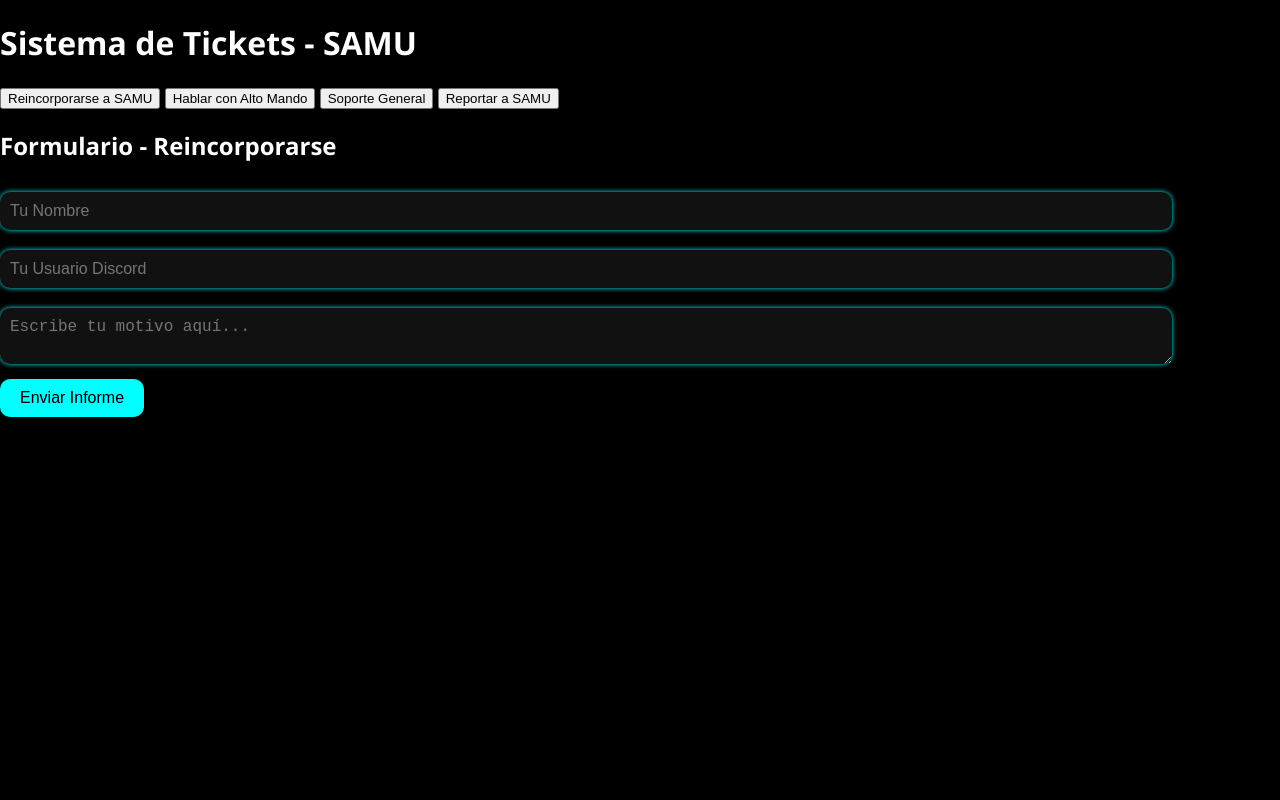
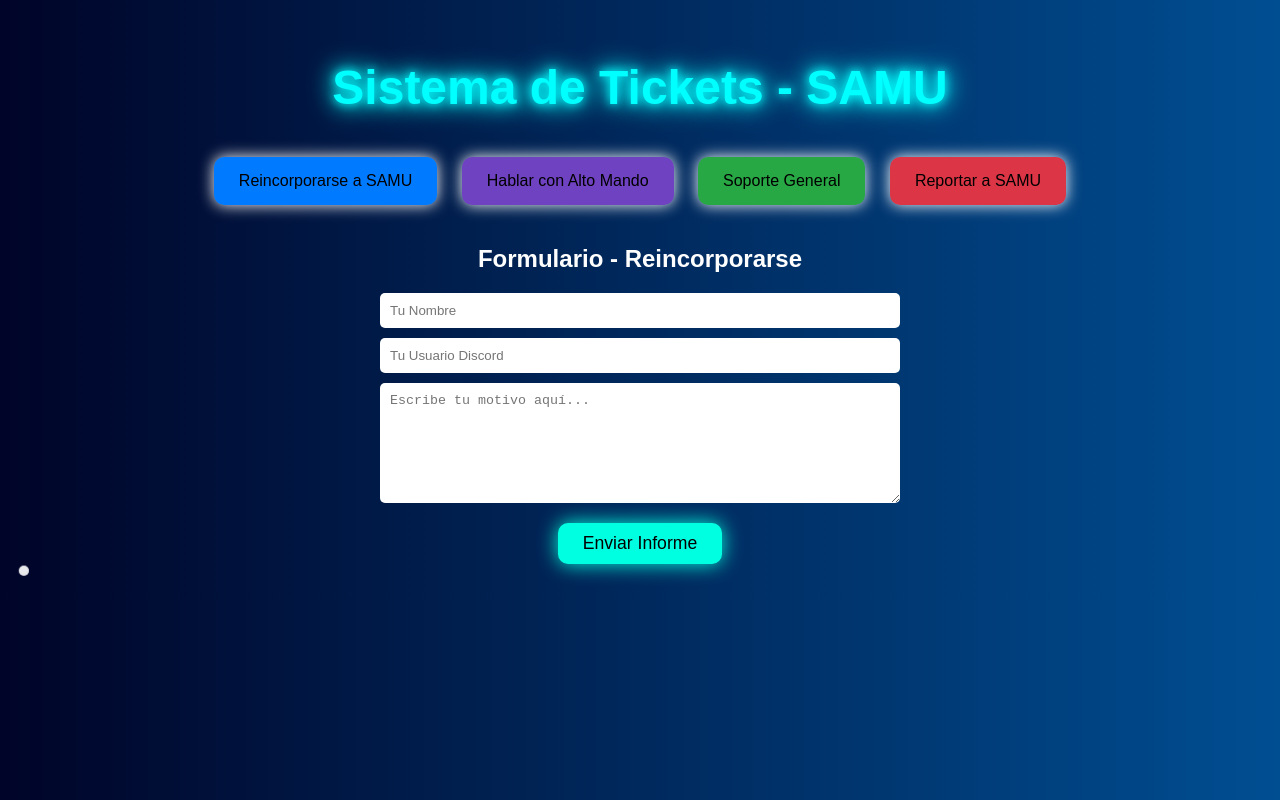
Before and after one commit to daniloisaias/MDT-DE-DATOS-Samu.cl, a plain HTML site: page index.html in a window 1280 px wide. Both pictures are taken after a click on the button "Reincorporarse a SAMU". Drawn offline with Linux system fonts and the light colour scheme.

Commit message:
Update style.css

```diff
--- a/style.css
+++ b/style.css
@@ -1,62 +1,105 @@
 body {
   margin: 0;
-  font-family: 'Segoe UI', sans-serif;
-  background: #000;
-  overflow: hidden;
+  padding: 0;
+  font-family: 'Arial', sans-serif;
+  background: linear-gradient(to right, #000428, #004e92);
   color: white;
+  overflow-x: hidden;
 }
 
-#particles-js {
-  position: fixed;
-  width: 100%;
-  height: 100%;
-  z-index: -1;
+.titulo-neon {
+  text-align: center;
+  font-size: 3rem;
+  margin-top: 30px;
+  color: #0ff;
+  text-shadow: 0 0 10px #0ff, 0 0 20px #0ff, 0 0 30px #0ff;
 }
 
-.container {
+.contenedor {
   text-align: center;
-  margin-top: 100px;
   padding: 30px;
-  background: rgba(0, 0, 0, 0.6);
-  border: 2px solid #0ff;
-  border-radius: 20px;
-  max-width: 500px;
-  margin-left: auto;
-  margin-right: auto;
-  box-shadow: 0 0 30px #0ff;
 }
 
-.neon {
-  font-size: 2em;
-  color: #0ff;
-  text-shadow: 0 0 10px #0ff, 0 0 20px #0ff;
+.secciones {
+  margin-top: 30px;
+}
+
+.btn-seccion {
+  padding: 15px 25px;
+  margin: 10px;
+  font-size: 1rem;
+  border: none;
+  cursor: pointer;
+  border-radius: 10px;
+  transition: transform 0.3s ease;
+  box-shadow: 0 0 15px #fff;
+}
+
+.btn-seccion:hover {
+  transform: scale(1.1);
+}
+
+.azul { background-color: #007bff; }
+.morado { background-color: #6f42c1; }
+.verde { background-color: #28a745; }
+.rojo { background-color: #dc3545; }
+
+.formulario {
+  display: none;
+  margin-top: 30px;
+  animation: aparecer 0.8s ease;
 }
 
 form input, form textarea {
-  width: 90%;
+  display: block;
+  width: 80%;
+  max-width: 500px;
+  margin: 10px auto;
   padding: 10px;
-  margin: 10px 0;
+  border-radius: 5px;
+  border: none;
+}
+
+textarea {
+  height: 100px;
+}
+
+.btn-enviar {
+  padding: 10px 25px;
+  background: #00ffe0;
+  color: #000;
   border: none;
   border-radius: 10px;
-  outline: none;
-  font-size: 16px;
-  background: #111;
-  color: #0ff;
-  box-shadow: 0 0 5px #0ff;
+  font-size: 1.1rem;
+  cursor: pointer;
+  margin-top: 10px;
+  box-shadow: 0 0 20px #00ffe0;
+  transition: background 0.3s ease;
 }
 
-form button {
-  padding: 10px 20px;
-  font-size: 16px;
-  border: none;
-  border-radius: 10px;
-  background: #0ff;
-  color: #000;
-  cursor: pointer;
-  transition: 0.3s;
+.btn-enviar:hover {
+  background: #00c4ff;
 }
 
-form button:hover {
-  background: #00ffff;
-  box-shadow: 0 0 20px #0ff;
+/* Animaciones */
+@keyframes aparecer {
+  from { opacity: 0; transform: translateY(30px); }
+  to { opacity: 1; transform: translateY(0); }
 }
+
+/* Partículas decorativas */
+.particulas::before, .particulas::after {
+  content: "";
+  position: fixed;
+  width: 10px;
+  height: 10px;
+  background: rgba(255, 255, 255, 0.7);
+  border-radius: 50%;
+  animation: flotar 5s infinite ease-in-out;
+}
+
+@keyframes flotar {
+  0% { transform: translateY(0) translateX(0); }
+  50% { transform: translateY(-30px) translateX(20px); }
+  100% { transform: translateY(0) translateX(0); }
+}
```
